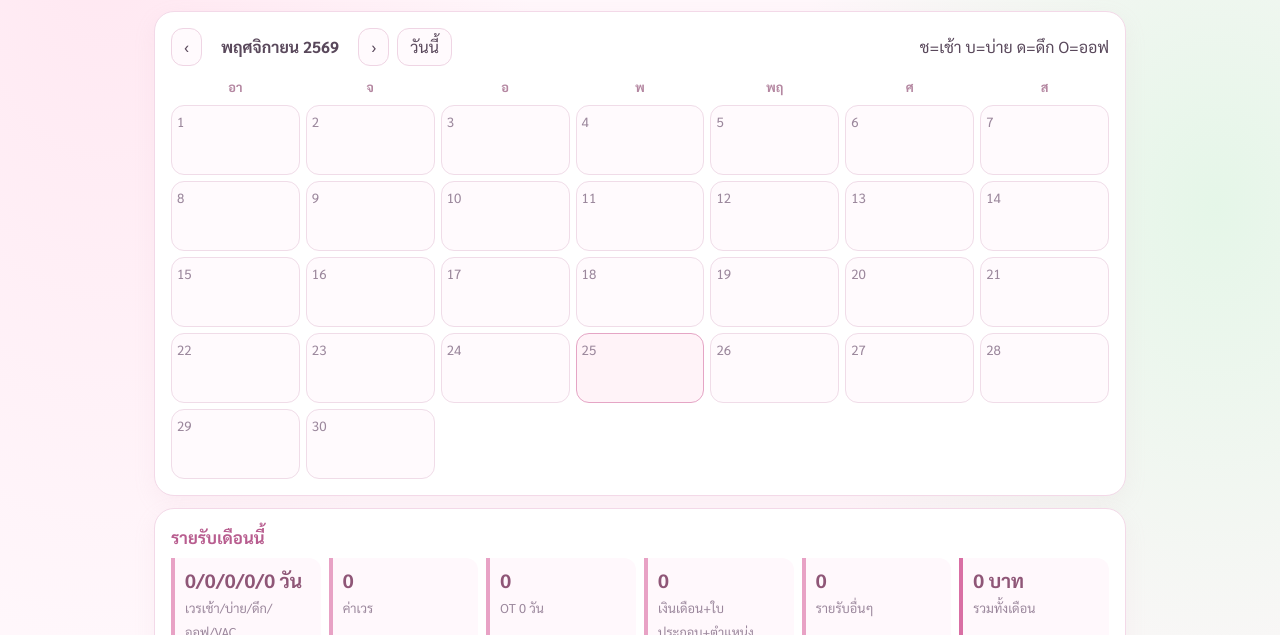
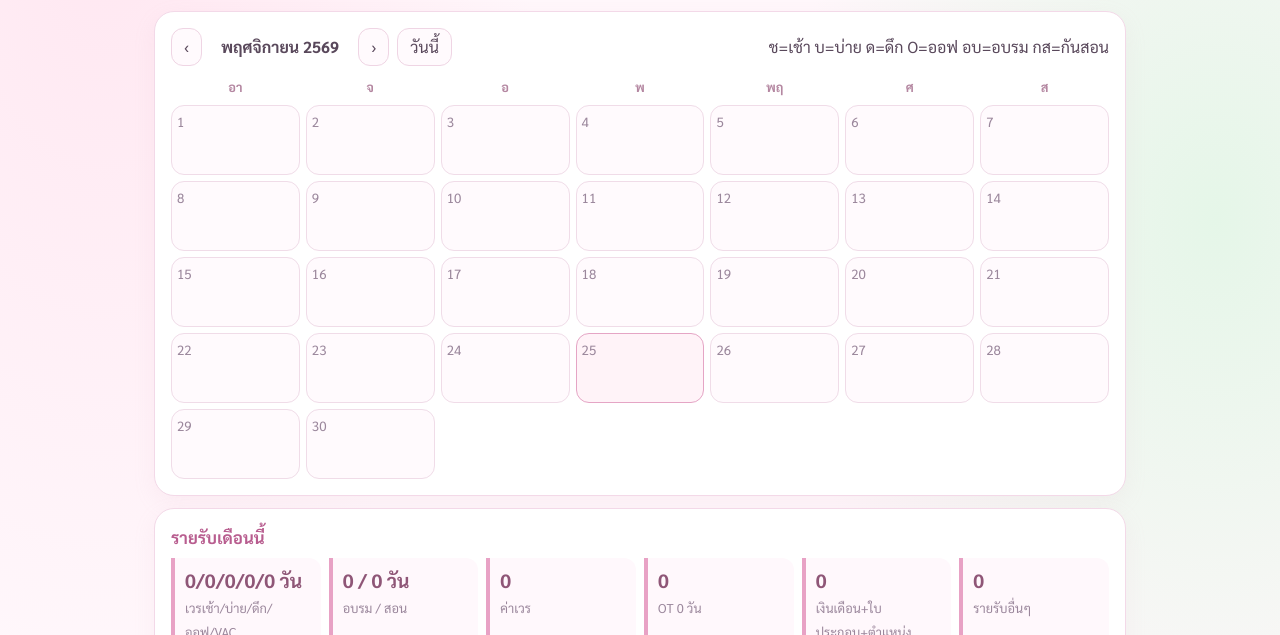
Before and after one commit to NurseNaJa/NurseNa, a plain HTML site: page index.html in a window 1280 px wide. Shown: the part 165-800 px from the top of the page. Drawn offline with nearby package versions, Linux system fonts and the light colour scheme.

Commit message:
Update index.html

```diff
--- a/index.html
+++ b/index.html
@@ -52,7 +52,7 @@ input:focus{border-color:#d96fa4}
 .d.sel{outline:2px solid #d96fa4;background:#fff0f7}
 .d.t{border-color:#e5a5c5;background:#fff3f8}
 .s{border-radius:8px}
-.s.M{background:#ffe49a}.s.V{background:#c9b8ff}.s.A{background:#ffc6a6}.s.N{background:#a9b4f0;color:#fff}.s.O{background:#dcefe4}
+.s.M{background:#ffe49a}.s.V{background:#c9b8ff}.s.A{background:#ffc6a6}.s.N{background:#a9b4f0;color:#fff}.s.O{background:#dcefe4}.s.T{background:#b9e4f0}.s.K{background:#ffc2d9}
 .ot{color:#c65b91}
 .cfg label{display:block;margin-bottom:4px;font-weight:600;color:#a17b96}
 .tot div{border-left:4px solid #e8a2c5;padding:8px 0 8px 10px;background:#fff8fc;border-radius:0 12px 12px 0}
@@ -72,7 +72,7 @@ input:focus{border-color:#d96fa4}
 
 <div class="card"><div class="row sp">
  <div class="row"><button id="pv">‹</button><b id="ml" style="min-width:140px;text-align:center"></b><button id="nx">›</button><button id="td">วันนี้</button></div>
- <div class="row"><span>ช=เช้า บ=บ่าย ด=ดึก O=ออฟ</span></div></div>
+ <div class="row"><span>ช=เช้า บ=บ่าย ด=ดึก O=ออฟ อบ=อบรม กส=กันสอน</span></div></div>
  <div class="grid" id="g" style="margin-top:8px"></div></div>
 
 <div class="card" id="ed"><h2 id="eh"></h2>
@@ -104,7 +104,7 @@ input:focus{border-color:#d96fa4}
 <div class="card"><h2>แชร์ตารางเวรเดือนนี้</h2><div class="row"><button class="p" id="sh">คัดลอกลิงก์</button><span id="sm" style="color:var(--mute)">ลิงก์นี้แสดงเฉพาะเวร ไม่มีข้อมูลรายรับ</span></div></div>
 </main>
 <script>
-const $=i=>document.getElementById(i),L={M:'ช',A:'บ',N:'ด',O:'O',V:'VAC'},NM={M:'เช้า',A:'บ่าย',N:'ดึก',O:'ออฟ',V:'VAC (ลาพักร้อน)'};
+const $=i=>document.getElementById(i),L={M:'ช',A:'บ',N:'ด',O:'O',V:'VAC',T:'อบ',K:'สอน'},NM={M:'เช้า',A:'บ่าย',N:'ดึก',O:'ออฟ',V:'VAC (ลาพักร้อน)',T:'อบรม',K:'สอน'};
 const FS=[['base','เงินเดือน'],['lic','ค่าใบประกอบ'],['pos','ค่าตำแหน่ง'],['rM','ค่าเวรเช้า/เวร'],['rA','ค่าเวรบ่าย/เวร'],['rN','ค่าเวรดึก/เวร']];
 let S;try{S=JSON.parse(localStorage.nr)}catch(e){}
 S=S||{cfg:{base:0,lic:0,pos:0,rM:0,rA:0,rN:0,rOT:0,otRate:0,otDaysMonth:0,url:'',key:''},days:{},other:{}};
@@ -123,7 +123,7 @@ function buildCfg(ym){const c=getC(ym);$('ch').textContent='รายรับ
 // โหมดดูอย่างเดียวจากลิงก์แชร์
 if(location.hash.startsWith('#share=')){try{const o=JSON.parse(decodeURIComponent(escape(atob(location.hash.slice(7)))));S={cfg:{},days:o.days,other:{},mcfg:{}};cur=new Date(o.ym+'-01');ro=true;$('fin').hidden=$('ed').hidden=true;document.querySelector('.card:last-child').hidden=true;$('st').textContent='โหมดดูอย่างเดียว'}catch(e){}}
 function save(){if(ro)return;localStorage.nr=JSON.stringify(S);clearTimeout(tm);if(S.cfg.url){$('st').textContent='รอซิงก์…';tm=setTimeout(push,1500)}}
-function calc(ym){const c=getC(ym),n={M:0,A:0,N:0,O:0,V:0};let otDays=0,ot=0;
+function calc(ym){const c=getC(ym),n={M:0,A:0,N:0,O:0,V:0,T:0,K:0};let otDays=0,ot=0;
  for(const k in S.days)if(k.startsWith(ym)){const d=S.days[k];for(const code of d.s||'')n[code]++;const rate=+(d.otAmount??d.ot)||0,days=+(d.otDays??(d.ot?1:0))||0;ot+=rate*days;otDays+=days}
  ot+=(+c.otRate||0)*(+c.otDaysMonth||0);otDays+=(+c.otDaysMonth||0);const sh=n.M*c.rM+n.A*c.rA+n.N*c.rN,fx=+c.base+ +c.lic+ +c.pos,
  ox=(S.other[ym]||[]).reduce((a,x)=>a+ +x.a,0);return{n,otDays,sh,ot,fx,ox,t:sh+ot+fx+ox}}
@@ -135,7 +135,7 @@ function render(){const ym=ymOf(cur),y=cur.getFullYear(),m=cur.getMonth(),first=
  $('g').innerHTML=h;
  document.querySelectorAll('.d').forEach(e=>{e.onclick=()=>{sel=e.dataset.k;ro?note():render();edit()};e.onkeydown=ev=>ev.key=='Enter'&&e.click()});
  if(ro)return;edit(true);
- const r=calc(ym);$('tt').innerHTML=[['เวรเช้า/บ่าย/ดึก/ออฟ/VAC',`${r.n.M}/${r.n.A}/${r.n.N}/${r.n.O}/${r.n.V} วัน`],['ค่าเวร',th(r.sh)],['OT '+r.otDays+' วัน',th(r.ot)],['เงินเดือน+ใบประกอบ+ตำแหน่ง',th(r.fx)],['รายรับอื่นๆ',th(r.ox)]].map(x=>`<div><b>${x[1]}</b><span>${x[0]}</span></div>`).join('')+`<div class="big"><b>${th(r.t)} บาท</b><span>รวมทั้งเดือน</span></div>`;
+ const r=calc(ym);$('tt').innerHTML=[['เวรเช้า/บ่าย/ดึก/ออฟ/VAC',`${r.n.M}/${r.n.A}/${r.n.N}/${r.n.O}/${r.n.V} วัน`],['อบรม / สอน',`${r.n.T} / ${r.n.K} วัน`],['ค่าเวร',th(r.sh)],['OT '+r.otDays+' วัน',th(r.ot)],['เงินเดือน+ใบประกอบ+ตำแหน่ง',th(r.fx)],['รายรับอื่นๆ',th(r.ox)]].map(x=>`<div><b>${x[1]}</b><span>${x[0]}</span></div>`).join('')+`<div class="big"><b>${th(r.t)} บาท</b><span>รวมทั้งเดือน</span></div>`;
  const ms=[];for(let i=5;i>=0;i--){const d=new Date(y,m-i,1);ms.push([ymOf(d),d.toLocaleDateString('th-TH',{month:'short'}),calc(ymOf(d))])}
  if(window.Chart){c1&&c1.destroy();c2&&c2.destroy();
  const ds=(l,f,c)=>({label:l,data:ms.map(x=>x[2][f]),backgroundColor:c});
@@ -146,7 +146,7 @@ function render(){const ym=ymOf(cur),y=cur.getFullYear(),m=cur.getMonth(),first=
 function note(){const v=S.days[sel]||{};alert(sel+'\nเวร: '+([...(v.s||'')].map(c=>NM[c]).join(' + ')||'-')+(+(v.otAmount??v.ot)?'\nOT '+(v.otAmount??v.ot)+' บาท/วัน × '+(v.otDays??(v.ot?1:0))+' วัน = '+((v.otAmount??v.ot)*(v.otDays??(v.ot?1:0)))+' บาท':'')+(v.n?'\n'+v.n:''))}
 function edit(keep){if(ro)return;const e=$('ed');if(!sel){e.hidden=true;return}e.hidden=false;if(keep===true&&e.dataset.k==sel)return;e.dataset.k=sel;
  const v=S.days[sel]||{};$('eh').textContent='วันที่ '+sel.split('-').reverse().join('/');
- $('sb').innerHTML=['M','A','N','O','V'].map(s=>`<button class="${(v.s||'').includes(s)?'p':''}" data-s="${s}">${L[s]} ${NM[s]}</button>`).join('')+'<button data-s="">ล้าง</button>';
+ $('sb').innerHTML=['M','A','N','O','V','T','K'].map(s=>`<button class="${(v.s||'').includes(s)?'p':''}" data-s="${s}">${L[s]} ${NM[s]}</button>`).join('')+'<button data-s="">ล้าง</button>';
  document.querySelectorAll('#sb button').forEach(b=>b.onclick=()=>{const x=b.dataset.s,cs=(S.days[sel]||{}).s||'';let n;if(x==='')n='';else if(x==='O'||x==='V')n=cs===x?'':x;else{n=cs.replace(/[OV]/g,'');n=n.includes(x)?n.replace(x,''):n+x}set({s:n});e.dataset.k='';render()});
  $('eo').value=v.otAmount??v.ot??'';$('eod').value=v.otDays??(v.ot?1:'');$('en').value=v.n||'';updateOTPreview()}
 function updateOTPreview(){const rate=Math.max(0,Number($('eo').value)||0),days=Math.max(0,Number($('eod').value)||0);$('otPreview').textContent=th(rate*days)+' บาท'}
```
